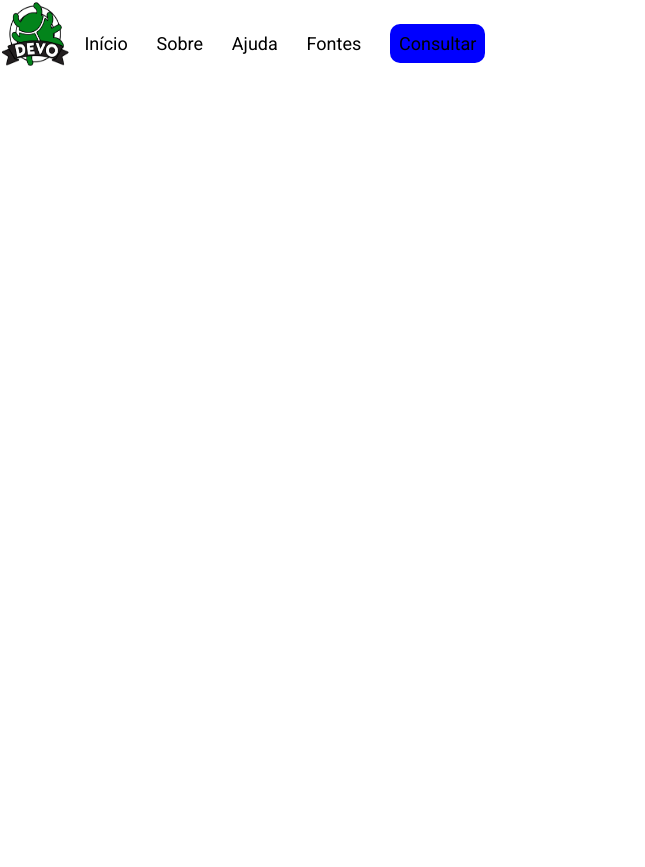
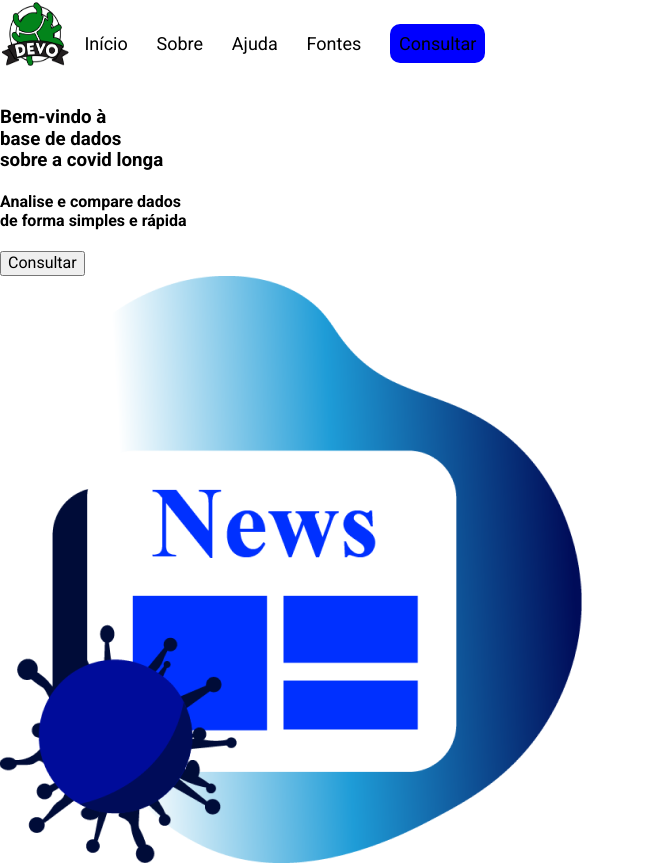
Before and after one commit to equipedevo/API_1, a Python web app: template src/templates/index.html in a window 1280 px wide. Shown: the whole page, without its empty margins (0-645 px from the left). Before the commit the page ends 66 px from the top, so only its background shows below. Run offline with Jinja, Linux system fonts and the light colour scheme; the template is opened without the code that fills it, so the values that code supplies are empty.

Commit message:
Adicionando a estrutura do conteudo da pagina

```diff
--- a/src/templates/index.html
+++ b/src/templates/index.html
@@ -19,7 +19,7 @@
 
 </head>
 <body>
-    <header>
+    <header class="fixed-top">
         <nav class="flex-container">
             <div id="menu">
                 <img id="logo" src="/src/static/img/devoLogo.png">
@@ -35,5 +35,21 @@
             </div>
         </nav>
     </header>
+
+    <main>
+        <section>
+            <div class="col-6">
+                <div  class="conteudo">
+                    <h3 class="title">Bem-vindo à <br>base de dados <br>sobre a covid longa</h3>
+                    <h4>Analise e compare dados <br>de forma simples e rápida</h4>
+                    <input class="btn" type="submit" value="Consultar">
+                </div>
+            </div>
+            <div class="col-6">
+                <img src="/src/static/img/covidIndex.png" class="img-fluid" alt="Covid News">
+            </div>
+        </section>
+    </main>
+
 </body>
 </html>
```
